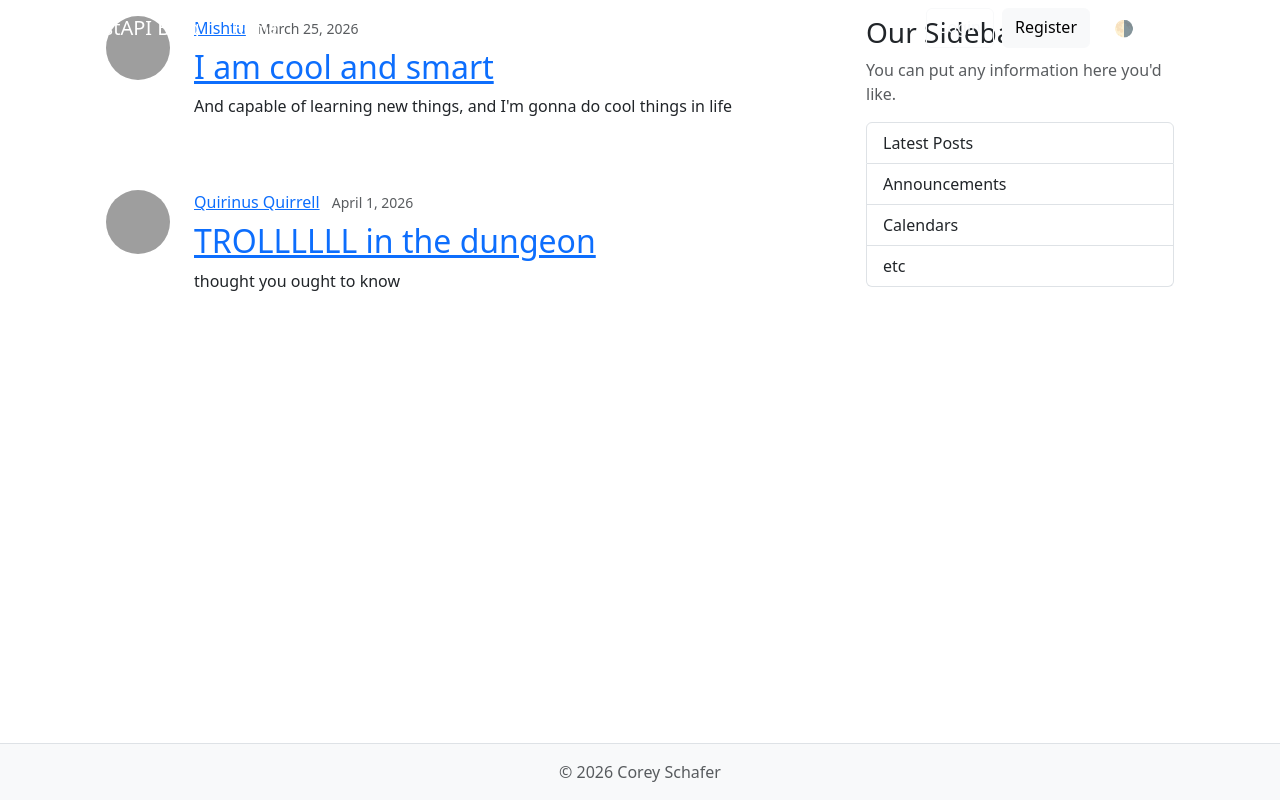
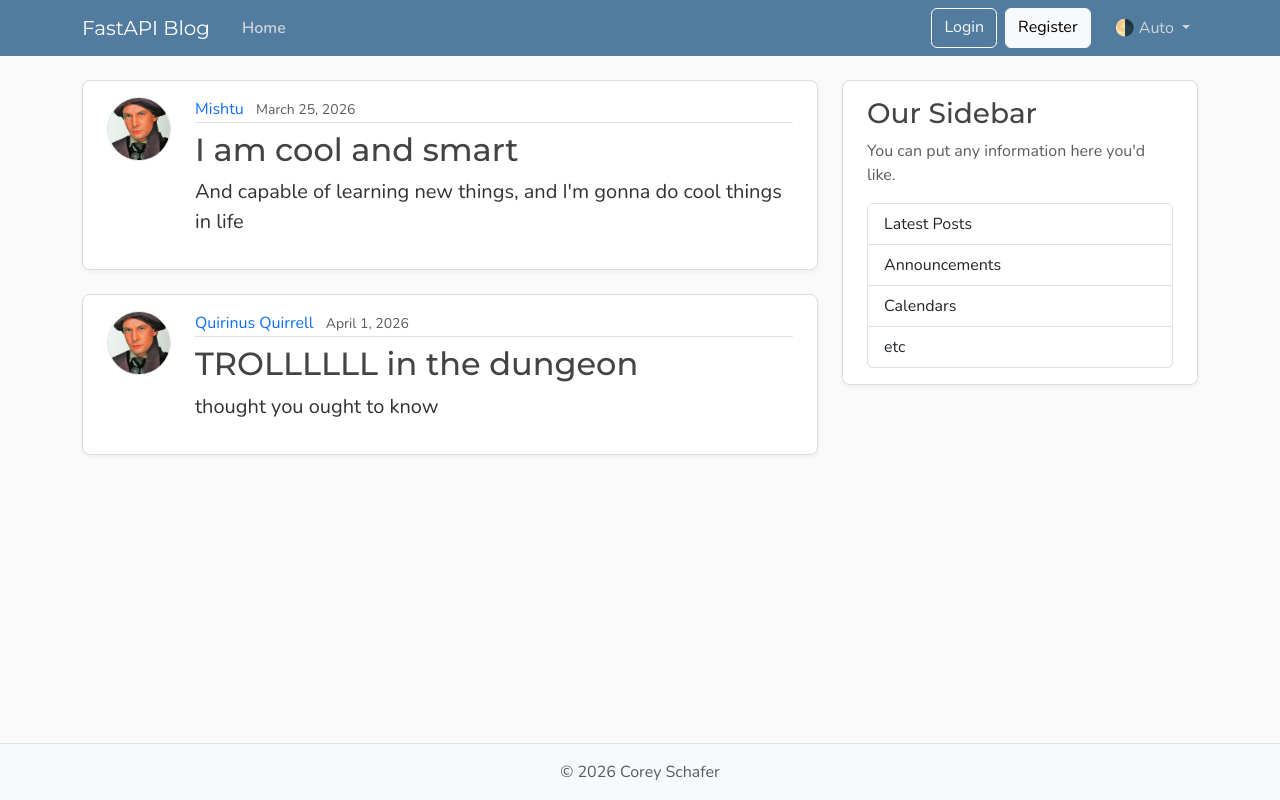
Before and after one commit to anushkav03/web-app, a FastAPI app: page / in a window 1280 px wide. Run offline with FastAPI, Linux system fonts and the light colour scheme; grey boxes are pictures that could not be loaded.

Commit message:
static folder done, css done. separate endpoints for html templates and json.

```diff
--- a/main.py
+++ b/main.py
@@ -25,8 +25,8 @@ posts: list[dict] = [
     }
 ]
 
-@app.get("/", include_in_schema=False) # html for humans
-@app.get("/posts", include_in_schema=False) # don't want duplicate routes in schema
+@app.get("/", include_in_schema=False, name="home") # html for humans
+@app.get("/posts", include_in_schema=False, name="posts") # don't want duplicate routes in schema
 def home(request: Request): # jinja2 needs request parameter, will use when calling template
     #return f"<h1>{posts[0]['title']}<h1>"
     return templates.TemplateResponse(request, "home_finished.html", {"posts": posts, "title": "Home"})
--- /dev/null
+++ b/static/css/main.css
@@ -0,0 +1,295 @@
+:root {
+  /* Fonts */
+  --font-heading: "Montserrat", system-ui, -apple-system, BlinkMacSystemFont,
+    sans-serif;
+  --font-body: "Nunito", system-ui, -apple-system, BlinkMacSystemFont,
+    sans-serif;
+
+  /* Colors */
+  --color-bg-body: #fafafa;
+  --color-bg-content: #ffffff;
+  --color-text-primary: #333333;
+  --color-text-heading: #444444;
+  --color-steel: #527c9f;
+  --color-nav-link: #cbd5db;
+  --color-nav-link-hover: #ffffff;
+  --color-link-hover: #428bca;
+  --color-border: #dddddd;
+  --color-border-light: #e3e3e3;
+
+  /* Spacing */
+  --spacing-xl: 5rem;
+
+  /* Sizing */
+  --article-img-size: 4rem; /* 64px converted to rem */
+  --account-img-size: 7.813rem; /* 125px converted to rem */
+}
+
+/* Base Styles */
+body {
+  font-family: var(--font-body);
+  background: var(--color-bg-body);
+  color: var(--color-text-primary);
+}
+
+main {
+  padding-top: var(--spacing-xl);
+}
+
+h1,
+h2,
+h3,
+h4,
+h5,
+h6 {
+  font-family: var(--font-heading);
+  color: var(--color-text-heading);
+}
+
+.navbar-brand {
+  font-family: var(--font-heading);
+}
+
+a {
+  text-decoration: none;
+}
+
+a:focus-visible,
+button:focus-visible {
+  outline: 2px solid var(--color-link-hover);
+  outline-offset: 2px;
+}
+
+/* Headers and Navigation */
+.bg-steel {
+  background-color: var(--color-steel);
+}
+
+.site-header .navbar-nav .nav-link {
+  color: var(--color-nav-link);
+  transition: color 0.2s ease-in-out;
+}
+
+.site-header .navbar-nav .nav-link:hover,
+.site-header .navbar-nav .nav-link:focus {
+  color: var(--color-nav-link-hover);
+}
+
+.site-header .navbar-nav .nav-link.active {
+  font-weight: 600;
+}
+
+/* Content Sections */
+.content-section {
+  background: var(--color-bg-content);
+  border: 1px solid var(--color-border);
+  border-radius: 0.5rem;
+  box-shadow: 0 2px 4px rgba(15, 23, 42, 0.05);
+  transition: box-shadow 0.15s ease, transform 0.15s ease,
+    border-color 0.15s ease;
+}
+
+.content-section:hover {
+  box-shadow: 0 4px 10px rgba(15, 23, 42, 0.1);
+  border-color: var(--color-border-light);
+}
+
+/* Articles */
+.article-title {
+  color: var(--color-text-heading);
+  transition: color 0.2s ease-in-out;
+}
+
+a.article-title:hover,
+a.article-title:focus {
+  color: var(--color-link-hover);
+  text-decoration: none;
+}
+
+.article-content {
+  white-space: pre-line;
+  font-size: 1.25rem;
+}
+
+.article-img {
+  height: var(--article-img-size);
+  width: var(--article-img-size);
+  flex-shrink: 0;
+  object-fit: cover;
+  border: 1px solid var(--color-border-light);
+  box-shadow: 0 0 0 2px var(--color-bg-content);
+}
+
+.article-metadata {
+  padding-bottom: 0.063rem; /* 1px converted to rem */
+  border-bottom: 1px solid var(--color-border-light);
+}
+
+.article-metadata a {
+  transition: color 0.2s ease-in-out;
+}
+
+.article-metadata a:hover,
+.article-metadata a:focus {
+  color: var(--color-text-primary);
+  text-decoration: none;
+}
+
+.article-svg {
+  width: 1.563rem; /* 25px converted to rem */
+  height: 1.563rem;
+  vertical-align: middle;
+}
+
+/* Account/Profile */
+.account-img {
+  height: var(--account-img-size);
+  width: var(--account-img-size);
+  object-fit: cover;
+}
+
+.account-heading {
+  font-size: 2.5rem;
+}
+
+.file-input-sm {
+  max-width: 300px;
+}
+
+/* Custom Button Colors - Light Mode */
+.btn-outline-primary {
+  --bs-btn-color: #527c9f;
+  --bs-btn-border-color: #527c9f;
+  --bs-btn-hover-color: #fff;
+  --bs-btn-hover-bg: #466a87;
+  --bs-btn-hover-border-color: #3f6179;
+  --bs-btn-active-color: #fff;
+  --bs-btn-active-bg: #3f6179;
+  --bs-btn-active-border-color: #3a5b72;
+}
+
+.btn-outline-secondary {
+  --bs-btn-color: #495057;
+  --bs-btn-border-color: #6c757d;
+  --bs-btn-hover-color: #fff;
+  --bs-btn-hover-bg: #5a6268;
+  --bs-btn-hover-border-color: #545b62;
+  --bs-btn-active-color: #fff;
+  --bs-btn-active-bg: #545b62;
+  --bs-btn-active-border-color: #4e555b;
+}
+
+.btn-outline-danger {
+  --bs-btn-color: #a85b5b;
+  --bs-btn-border-color: #a85b5b;
+  --bs-btn-hover-color: #fff;
+  --bs-btn-hover-bg: #924e4e;
+  --bs-btn-hover-border-color: #874848;
+  --bs-btn-active-color: #fff;
+  --bs-btn-active-bg: #874848;
+  --bs-btn-active-border-color: #7c4242;
+}
+
+.btn-primary {
+  --bs-btn-color: #fff;
+  --bs-btn-bg: #527c9f;
+  --bs-btn-border-color: #527c9f;
+  --bs-btn-hover-color: #fff;
+  --bs-btn-hover-bg: #466a87;
+  --bs-btn-hover-border-color: #3f6179;
+  --bs-btn-active-color: #fff;
+  --bs-btn-active-bg: #3f6179;
+  --bs-btn-active-border-color: #3a5b72;
+}
+
+.btn-danger {
+  --bs-btn-color: #fff;
+  --bs-btn-bg: #a85b5b;
+  --bs-btn-border-color: #a85b5b;
+  --bs-btn-hover-color: #fff;
+  --bs-btn-hover-bg: #924e4e;
+  --bs-btn-hover-border-color: #874848;
+  --bs-btn-active-color: #fff;
+  --bs-btn-active-bg: #874848;
+  --bs-btn-active-border-color: #7c4242;
+}
+
+/* Custom Button Colors - Dark Mode */
+[data-bs-theme="dark"] .btn-outline-primary {
+  --bs-btn-color: #8aadc8;
+  --bs-btn-border-color: #8aadc8;
+  --bs-btn-hover-color: #000;
+  --bs-btn-hover-bg: #8aadc8;
+  --bs-btn-hover-border-color: #9fbdd4;
+  --bs-btn-active-color: #000;
+  --bs-btn-active-bg: #9fbdd4;
+  --bs-btn-active-border-color: #b4cde0;
+}
+
+[data-bs-theme="dark"] .btn-outline-secondary {
+  --bs-btn-color: #b8bfc6;
+  --bs-btn-border-color: #8a939b;
+  --bs-btn-hover-color: #000;
+  --bs-btn-hover-bg: #b8bfc6;
+  --bs-btn-hover-border-color: #adb5bd;
+  --bs-btn-active-color: #000;
+  --bs-btn-active-bg: #adb5bd;
+  --bs-btn-active-border-color: #a2aab2;
+}
+
+[data-bs-theme="dark"] .btn-outline-danger {
+  --bs-btn-color: #d89090;
+  --bs-btn-border-color: #d89090;
+  --bs-btn-hover-color: #000;
+  --bs-btn-hover-bg: #d89090;
+  --bs-btn-hover-border-color: #e0a8a8;
+  --bs-btn-active-color: #000;
+  --bs-btn-active-bg: #e0a8a8;
+  --bs-btn-active-border-color: #e8bcbc;
+}
+
+/* Responsive Adjustments */
+@media (max-width: 768px) {
+  .account-heading {
+    font-size: 2rem;
+  }
+
+  .article-img {
+    height: 3rem;
+    width: 3rem;
+  }
+}
+
+/* Dark Mode Features */
+
+[data-bs-theme="dark"] {
+  --color-bg-body: #1a1a1a;
+  --color-bg-content: #2d2d2d;
+  --color-text-primary: #e0e0e0;
+  --color-text-heading: #f0f0f0;
+  --color-border: #404040;
+  --color-border-light: #4a4a4a;
+}
+
+[data-bs-theme="dark"] .content-section {
+  box-shadow: 0 1px 3px rgba(0, 0, 0, 0.3);
+}
+
+[data-bs-theme="dark"] article.content-section:hover {
+  box-shadow: 0 2px 8px rgba(0, 0, 0, 0.5);
+}
+
+/* Custom Modal Colors */
+.modal-header.bg-success {
+  background-color: #4a7c5d !important;
+}
+
+.modal-header.bg-danger {
+  background-color: #a85b5b !important;
+}
+
+/* Ensure modal header text stays white in both themes */
+.modal-header.bg-success .modal-title,
+.modal-header.bg-danger .modal-title {
+  color: #ffffff !important;
+}
--- a/templates/layout_finished.html
+++ b/templates/layout_finished.html
@@ -65,7 +65,7 @@
       <nav class="navbar navbar-expand-md bg-steel fixed-top"
            data-bs-theme="dark">
         <div class="container">
-          <a class="navbar-brand me-4" href="#">FastAPI Blog</a>
+          <a class="navbar-brand me-4" href="{{ url_for("posts") }}">FastAPI Blog</a>
           <button class="navbar-toggler"
                   type="button"
                   data-bs-toggle="collapse"
@@ -77,7 +77,7 @@
           </button>
           <div class="collapse navbar-collapse" id="navbarToggle">
             <div class="navbar-nav me-auto">
-              <a class="nav-link active" aria-current="page" href="#">Home</a>
+              <a class="nav-link active" aria-current="page" href="{{ url_for("home") }}">Home</a>
             </div>
             <!-- Navbar Right Side -->
             <div class="navbar-nav">
```
Also changed, not shown: static/icons/favicon.ico (added), static/icons/icon-192.png (added), static/icons/icon-512.png (added), static/icons/icon.png (added), static/icons/icon.svg (added), static/icons/original.png (added), static/js/utils.js (added), static/profile_pics/default.jpg (renamed from static/profile_pictures/default.jpg), static/profile_pics/quirrell.jpg.avif (renamed from static/profile_pictures/quirrell.jpg.avif), 3 other files.
